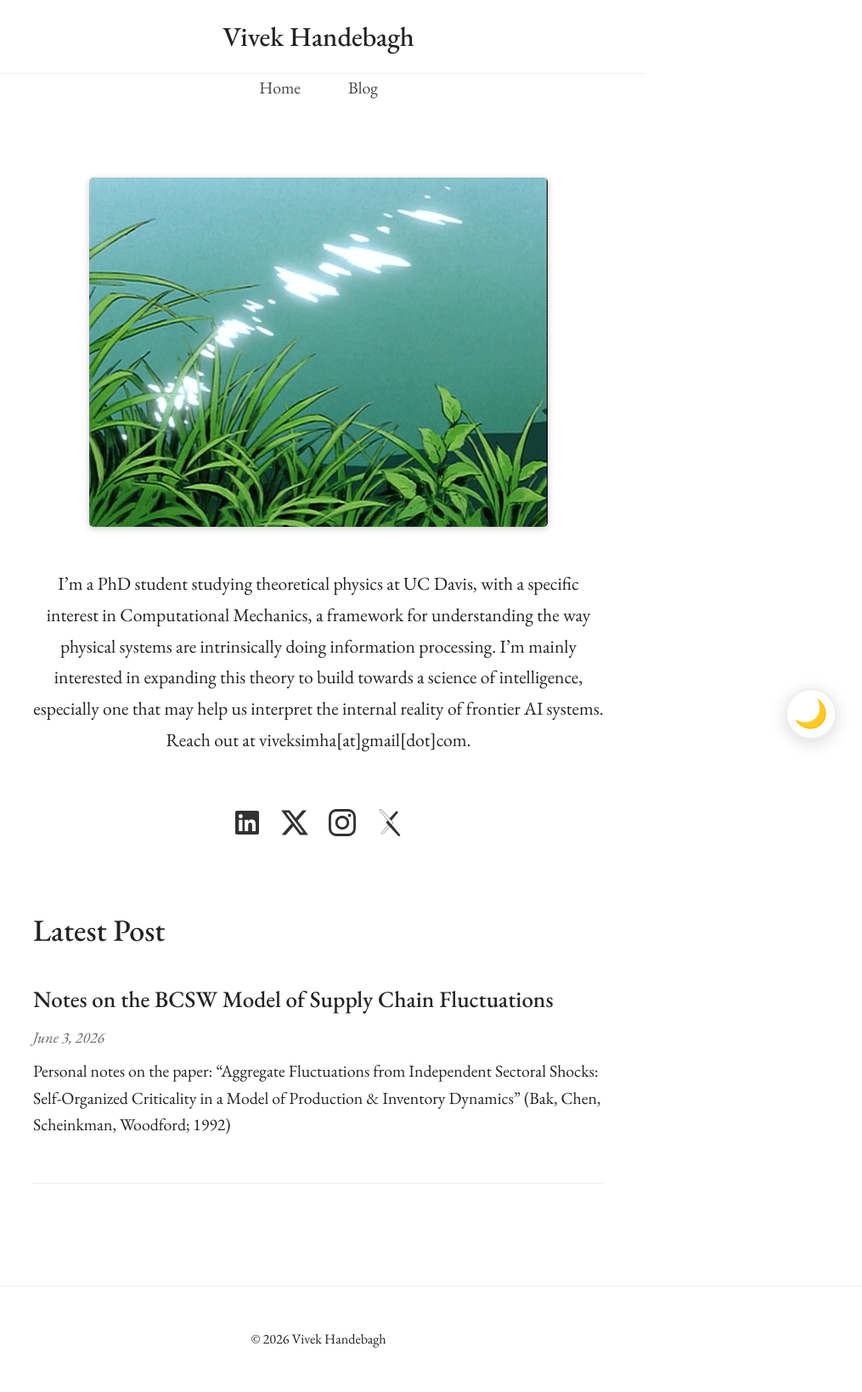
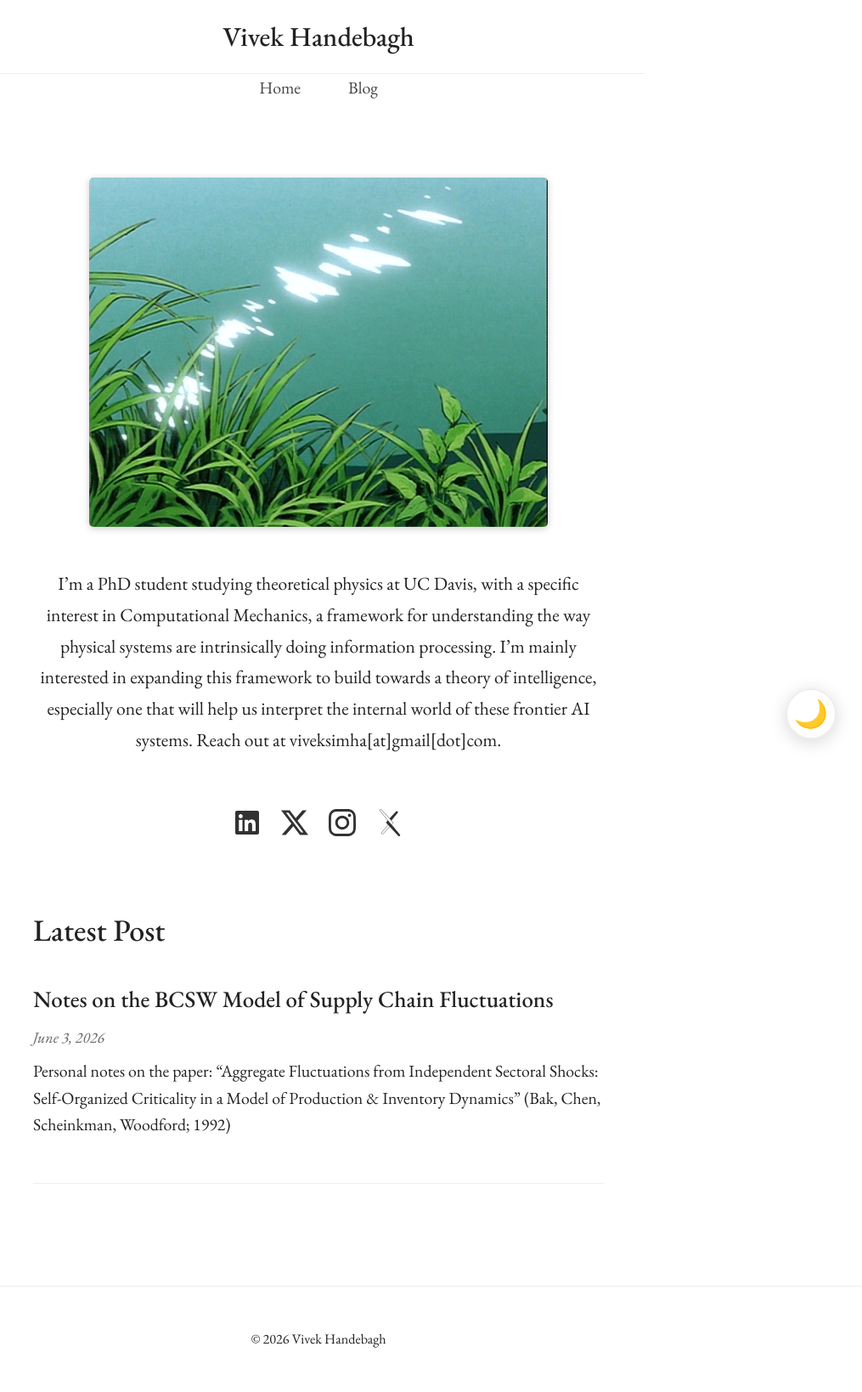
Before and after one commit to vivekhandebagh/vivekhandebagh.github.io, a Jekyll site: the page built from index.html, in a window 1280 px wide. Shown: the whole page at 85% size, without its empty margins (265-1280 px from the left). Built offline with Jekyll 4.4.1, drawn with Linux system fonts in a browser that asks for light colours.

Commit message:
Update index.html

```diff
--- a/index.html
+++ b/index.html
@@ -13,7 +13,7 @@ title: Home
 
 
   <p class="page-description">
-    I’m a PhD student studying theoretical physics at UC Davis, with a specific interest in Computational Mechanics, a framework for understanding the way physical systems are intrinsically doing information processing. I’m mainly interested in expanding this theory to build towards a science of intelligence, especially one that may help us interpret the internal reality of frontier AI systems. Reach out at viveksimha[at]gmail[dot]com.
+    I’m a PhD student studying theoretical physics at UC Davis, with a specific interest in Computational Mechanics, a framework for understanding the way physical systems are intrinsically doing information processing. I’m mainly interested in expanding this framework to build towards a theory of intelligence, especially one that will help us interpret the internal world of these frontier AI systems. Reach out at viveksimha[at]gmail[dot]com.
   </p>
 
   <div class="social-icons">
```
